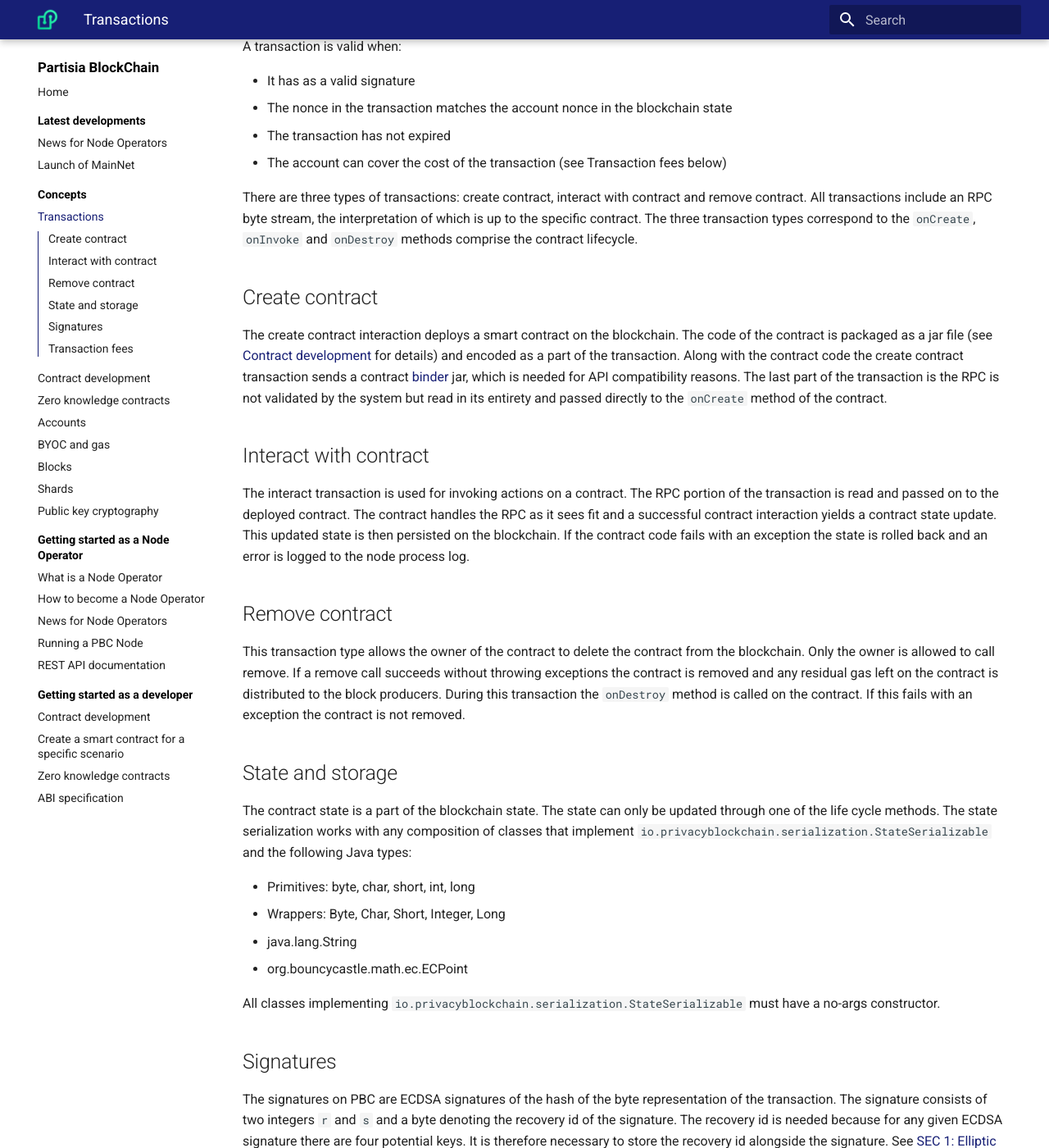
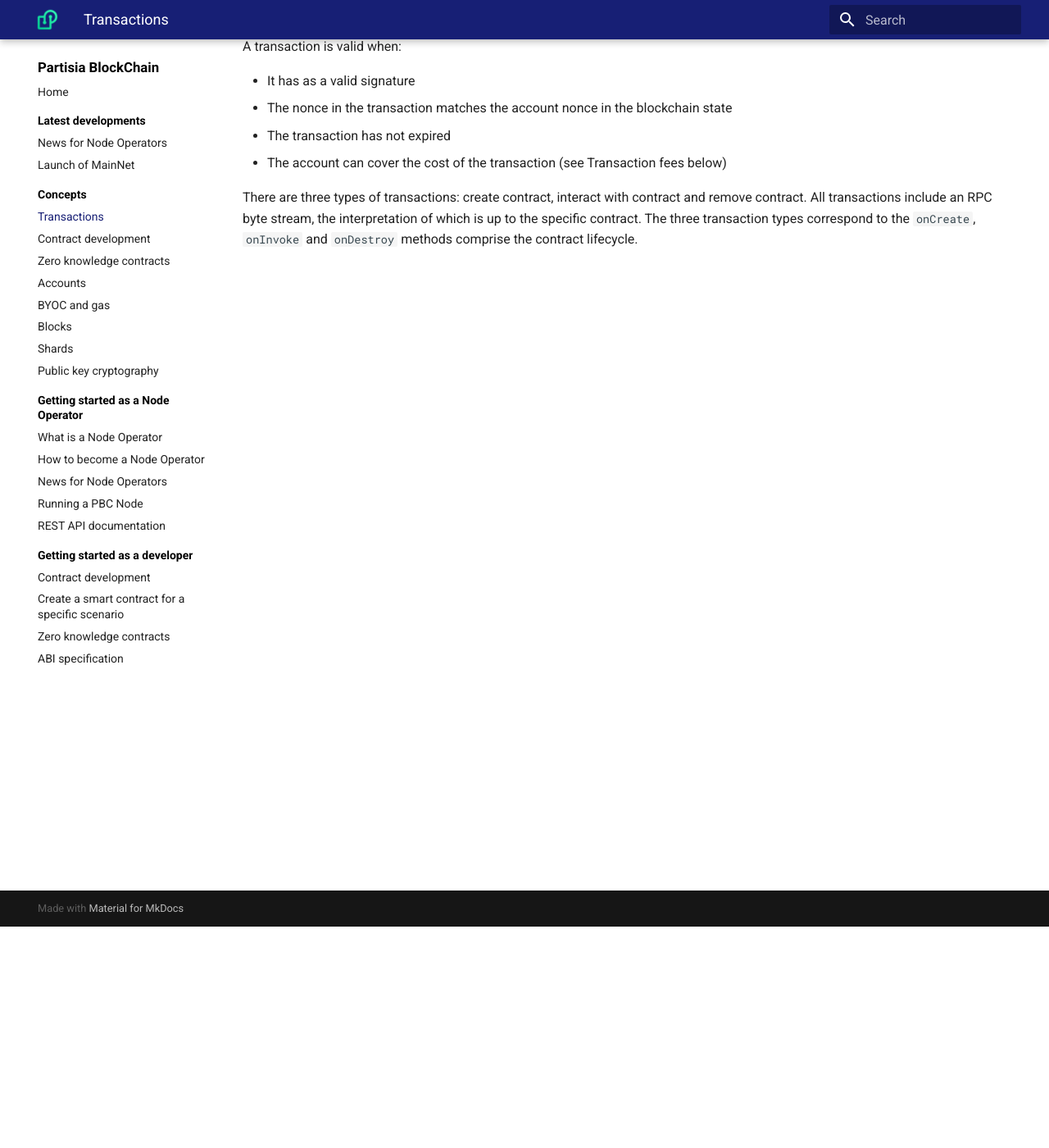
Before and after one commit to 0xSero/partisia-docs, an MkDocs documentation site: the page built from docs/transactions.md, in a window 1280 px wide and 1400 px high, scrolled down 270 px. Shown: the whole window at 82% size. Built offline with MkDocs 1.6.1 and Material for MkDocs 9.7.7, drawn with Linux system fonts in a browser that asks for light colours; a script that is not in the unit is left out; some of the changed text lies outside the part shown.

Commit message:
Delete obsolete TX type definition

```diff
--- a/docs/transactions.md
+++ b/docs/transactions.md
@@ -13,45 +13,3 @@ A transaction is valid when:
 - The account can cover the cost of the transaction (see Transaction fees below)
 
 There are three types of transactions: create contract, interact with contract and remove contract. All transactions include an RPC byte stream, the interpretation of which is up to the specific contract. The three transaction types correspond to the `onCreate`, `onInvoke` and `onDestroy` methods comprise the contract lifecycle.
-
-## Create contract
-
-The create contract interaction deploys a smart contract on the blockchain. The code of the contract is packaged as a jar file (see [Contract development](contract-development.md) for details) and encoded as a part of the transaction. Along with the contract code the create contract transaction sends a contract [binder](binders.md) jar, which is needed for API compatibility reasons. The last part of the transaction is the RPC is not validated by the system but read in its entirety and passed directly to the `onCreate` method of the contract.
-
-## Interact with contract
-
-The interact transaction is used for invoking actions on a contract. The RPC portion of the transaction is read and passed on to the deployed contract. The contract handles the RPC as it sees fit and a successful contract interaction yields a contract state update. This updated state is then persisted on the blockchain. If the contract code fails with an exception the state is rolled back and an error is logged to the node process log.
-
-## Remove contract
-
-This transaction type allows the owner of the contract to delete the contract from the blockchain. Only the owner is allowed to call remove. If a remove call succeeds without throwing exceptions the contract is removed and any residual gas left on the contract is distributed to the block producers.
-During this transaction the `onDestroy` method is called on the contract. If this fails with an exception the contract is not removed.
-
-## State and storage
-
-The contract state is a part of the blockchain state. The state can only be updated through one of the life cycle methods. The state serialization works with any composition of classes that implement `io.privacyblockchain.serialization.StateSerializable` and the following Java types:
-
-- Primitives: byte, char, short, int, long
-- Wrappers: Byte, Char, Short, Integer, Long
-- java.lang.String
-- org.bouncycastle.math.ec.ECPoint
-
-All classes implementing `io.privacyblockchain.serialization.StateSerializable` must have a no-args constructor.
-
-## Signatures
-
-The signatures on PBC are ECDSA signatures of the hash of the byte representation of the transaction. The signature consists of two integers `r` and `s` and a byte  denoting the recovery id of the signature. The recovery id is needed because for any given ECDSA signature there are four potential keys. It is therefore necessary to store the recovery id alongside the signature. See [SEC 1: Elliptic Curve Cryptography](https://www.secg.org/sec1-v2.pdf) for the mathematical reasoning.
-
-To create a signature you need to create the correct byte stream for the transaction. The easiest and recommended way of doing this is using the `blockchain-client` library's `io.privacyblockchain.client.transaction.SignedTransactionC` class. This is a Java representation of a signed transaction which is easily written as a byte stream using the `write` method.
-
-Note: Debugging signatures and  hashes is a non-trivial process. We strongly recommend using the supplied client libraries.
-
-## Transaction fees
-
-Transactions are priced according to the type and size of the transaction. The transaction size is calculated as the size of the entire signed transaction byte stream plus the size of the inner transaction.
-
-Create transactions cost a base fee of 10,000 gas + the size of the contract being deployed.
-
-Interact transactions cost a base fee of 100 gas plus the size of the  contract the transaction interacts with.
-
-Remove transactions cost 2500 gas.
```
